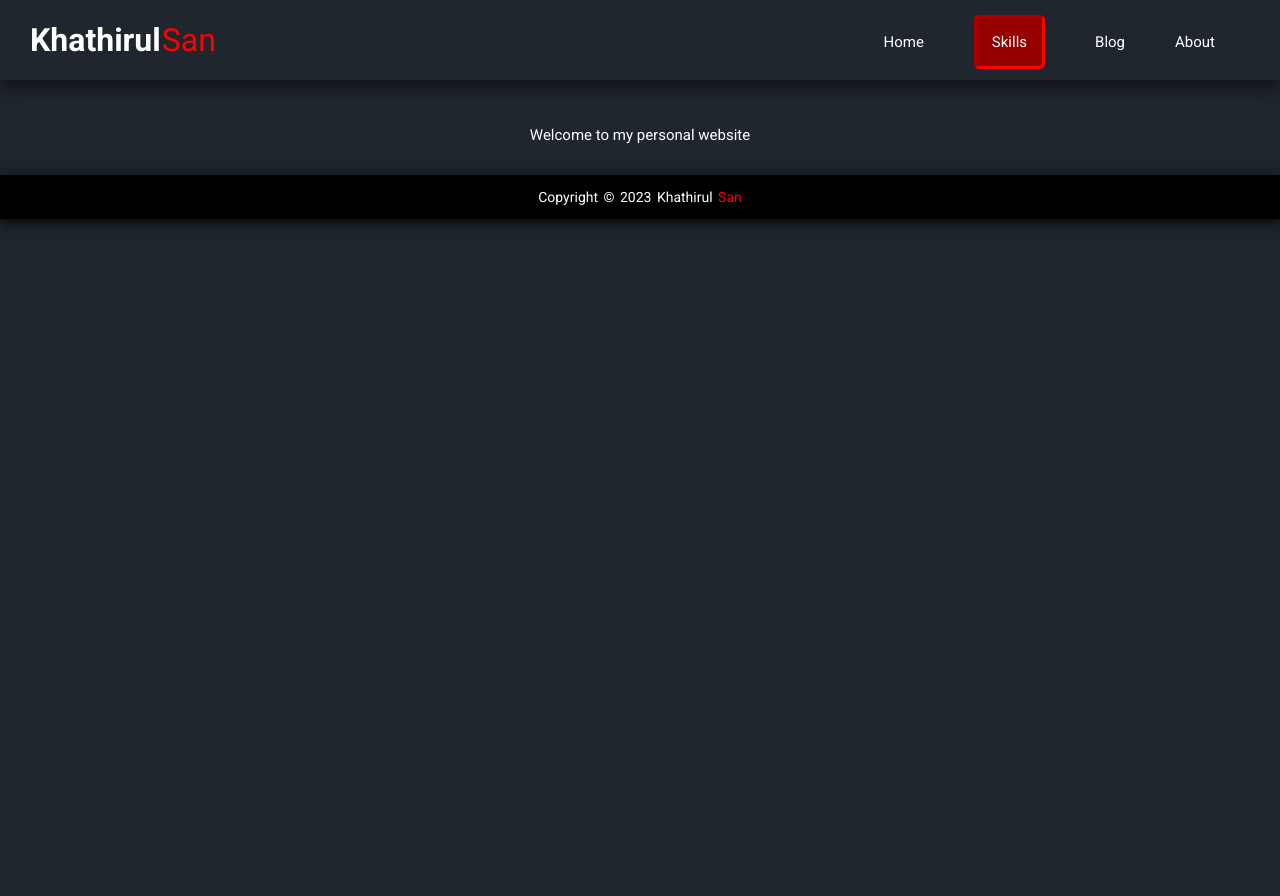
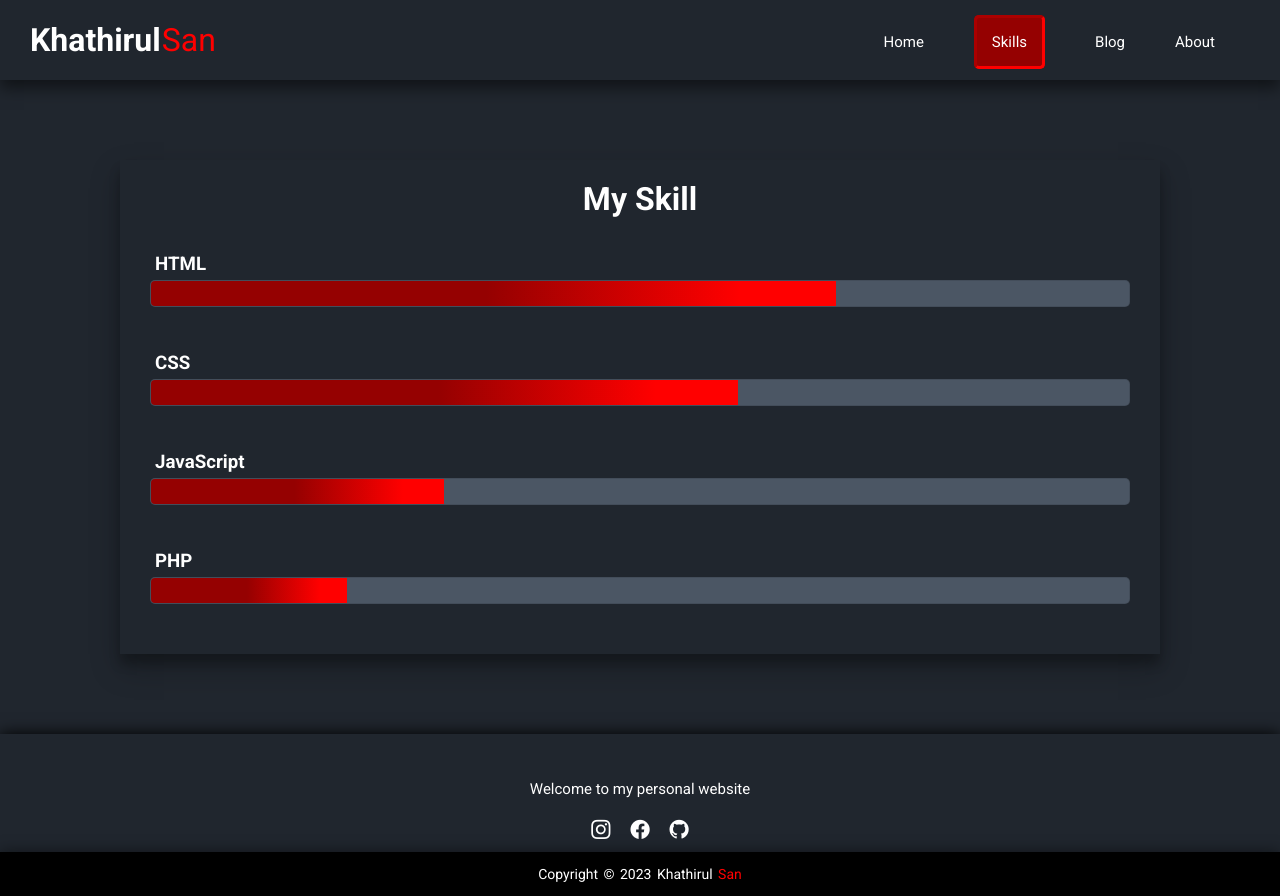
Before and after one commit to KhathirulSan/My-Porto, a plain HTML site: page skills.html in a window 1280 px wide. Before the commit the page ends 800 px from the top, so only its background shows below. Drawn offline with nearby package versions, Linux system fonts and the light colour scheme.

Commit message:
Membuat indikator skill di skill.html

```diff
--- a/skills.html
+++ b/skills.html
@@ -4,7 +4,10 @@
     <meta charset="UTF-8">
     <meta name="viewport" content="width=device-width, initial-scale=1.0">
     <meta http-equiv="X-UA-Compatible" content="ie=edge">
-    <link rel="stylesheet" type="text/css" href="style.css" />
+   <!------------------------------------ Bootstrap Icons --------------------------->
+   <link rel="stylesheet" href="https://cdn.jsdelivr.net/npm/bootstrap-icons@1.10.3/font/bootstrap-icons.css">
+   <!------------------------------------ CSS --------------------------------------->
+   <link rel="stylesheet" type="text/css" href="style.css" />
     <title>My Personal Web</title>
   </head>
   <body>
@@ -28,7 +31,32 @@
             </nav>
         </div>
         <!-------------------------------------------------------------------------->
+ <!---------------------------------Skills Area------------------------------>
+ <div class="skill">
+    <h1> My Skill</h1>
 
+        <li><h3>HTML</h3>
+            <span class="bar">
+                <span class="html"></span>
+            </span>
+        </li>
+        <li><h3>CSS</h3>
+            <span class="bar">
+                <span class="css"></span>
+            </span>
+        </li>
+        <li><h3>JavaScript</h3>
+            <span class="bar">
+                <span class="javascript"></span>
+            </span>
+        </li>
+        <li><h3>PHP</h3>
+            <span class="bar">
+                <span class="php"></span>
+            </span>
+        </li>
+</div>
+<!-------------------------------------------------------------------------->
   <!---------------------------------Footer Area------------------------------->
   <footer>
     <div class="footer-container">
--- a/style.css
+++ b/style.css
@@ -250,6 +250,7 @@ footer {
 .footer-container h3 span {
     font-weight: 400;
     color: #FF0000;
+    color: #950101;
 }
 
 .footer-container p {
@@ -301,3 +302,105 @@ footer {
 .copyright p span {
     color: #FF0000;
 }
+
+/* ----------------- Skilss.html ----------------------- */
+
+.skill {
+    width: 1000px;
+    margin: 80px auto;
+    color: #fff;
+    padding: 20px;
+    box-shadow: 0 14px 28px rgba(0, 0, 0, 0.25), 0 10px 10px rgba(0, 0, 0, 0.22);
+}
+
+.skill h1 {
+    text-align: center;
+}
+
+.skill h3 {
+    margin: 5px;
+}
+
+.skill li {
+    margin: 20px 0;
+    padding: 10px;
+    list-style: none;
+}
+
+.bar {
+    background-color: #4b5664;
+    display: block;
+    height: 25px;
+    border: 1px solid rgba(0, 0, 0, 0.1);
+    border-radius: 5px;
+    overflow: hidden;
+    box-shadow: 0 1px 3px rgba(0, 0, 0, 0.15), 0, 1px 2px rgba(0, 0, 0, 0.25);
+    transition: all 0.3s cubic-bezier(.25, .8, .25, 1);
+}
+
+.bar:hover {
+    box-shadow: 0 15px 25px rgba(0, 0, 0, 0.30), 0 10px 10px rgba(0, 0, 0, 0.20);
+}
+
+.bar span {
+    height: 25px;
+    float: left;
+    background: linear-gradient(90deg, rgba(149,1,1,1) 49%, rgba(255,0,0,1) 86%);
+}
+
+/* ----------------- Bar Skill Animation ----------------------- */
+
+.html   {
+    width: 70%;
+    animation: html 3s;
+}
+
+@keyframes html {
+    0% {
+        width: 0%;
+    }
+    100% {
+        width: 70%;
+    }
+}
+
+.css   {
+    width: 60%;
+    animation: css 3s;
+}
+
+@keyframes css {
+    0% {
+        width: 0%;
+    }
+    100% {
+        width: 60%;
+    }
+}
+
+.javascript   {
+    width: 30%;
+    animation: javascript 3s;
+}
+
+@keyframes javascript {
+    0% {
+        width: 0%;
+    }
+    100% {
+        width: 30%;
+    }
+}
+.php   {
+    width: 20%;
+    animation: php 3s;
+}
+
+@keyframes php {
+    0% {
+        width: 0%;
+    }
+    100% {
+        width: 20%;
+    }
+}
```
Also changed, not shown: about.html (+3 -0 lines), blog.html (+4 -1 lines), index.html (+0 -1 lines).
